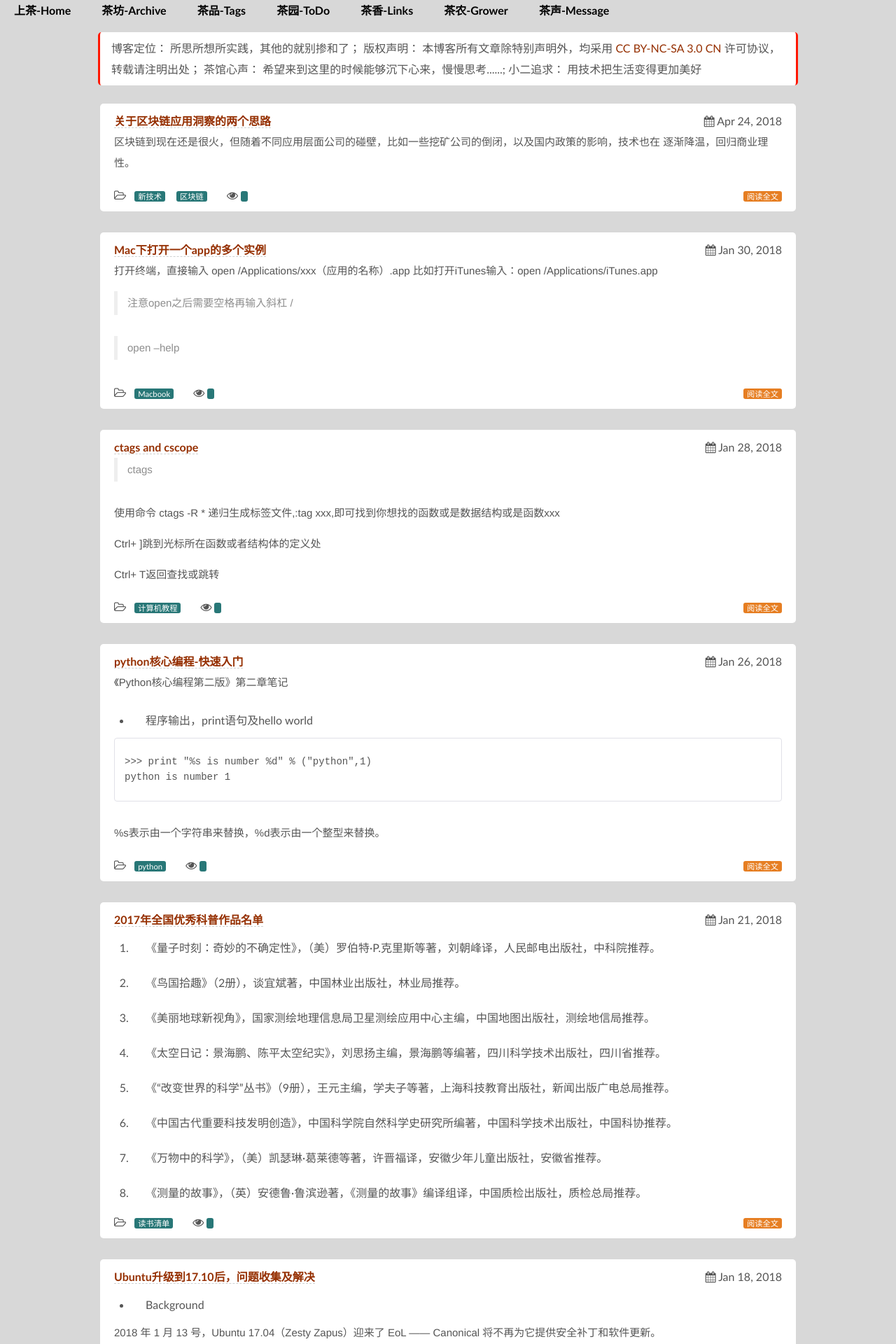
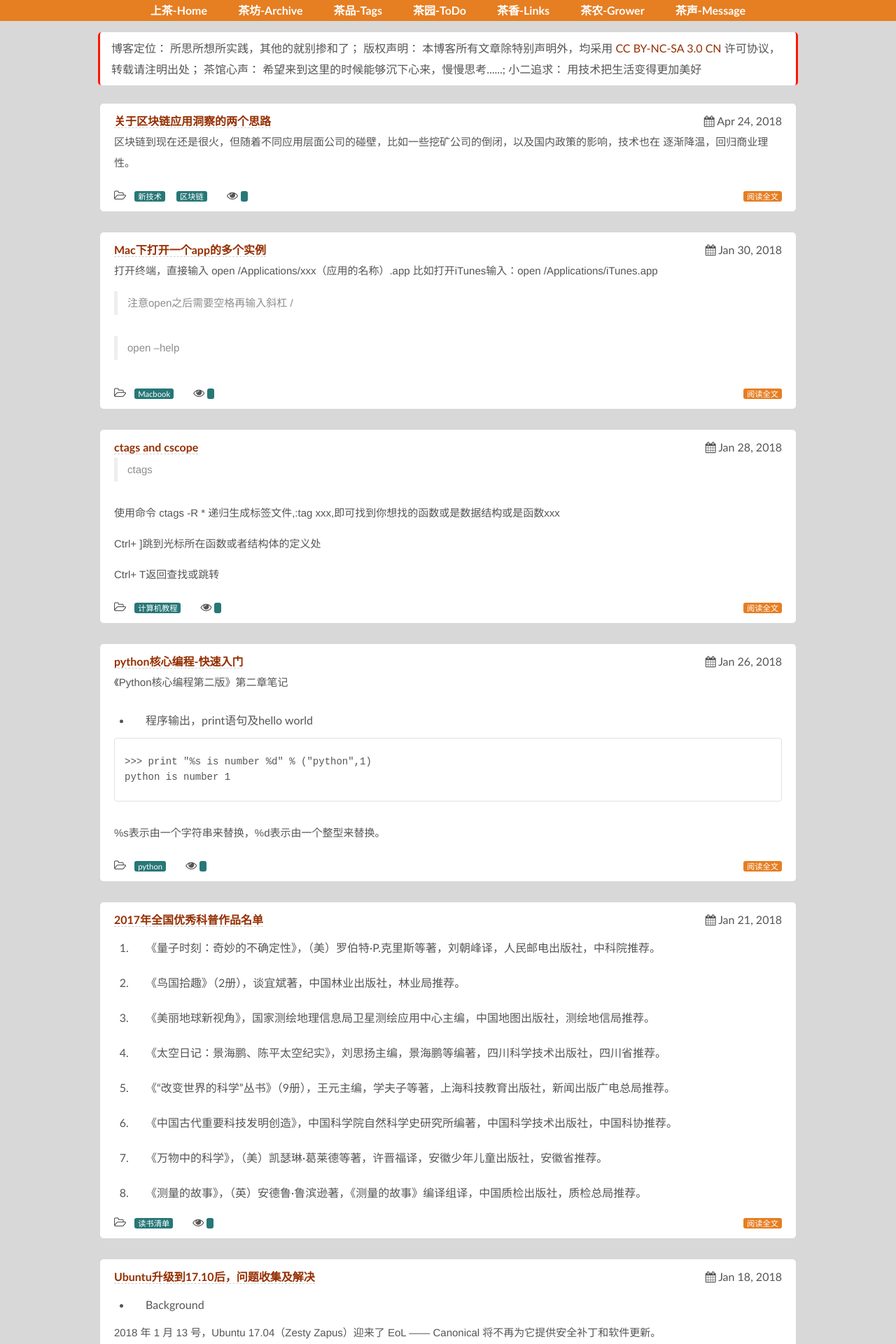
Before and after one commit to fk1091889767/tanwubin.github.io, a Jekyll site: the page built from index.html, in a window 1280 px wide. Shown: the top 1920 px of the page at 70% size. Built offline with Jekyll 4.4.1, drawn with Linux system fonts in a browser that asks for light colours; nearby versions of some CDN libraries.

Commit message:
导航颜色修改

```diff
--- a/assets/css/effector-wide.css
+++ b/assets/css/effector-wide.css
@@ -14,9 +14,13 @@ footer, header, nav {
 footer {
     margin-top: -40px;
 }
+.nav {
+    background-color: #e67e22;
+    text-align: center;
+}
 .nav>a {
      margin:  0px 20px 0px 20px;
-     color: #000000;
+     color: #FFFFFF;
      font-weight: bold;
 }
 html {
```
